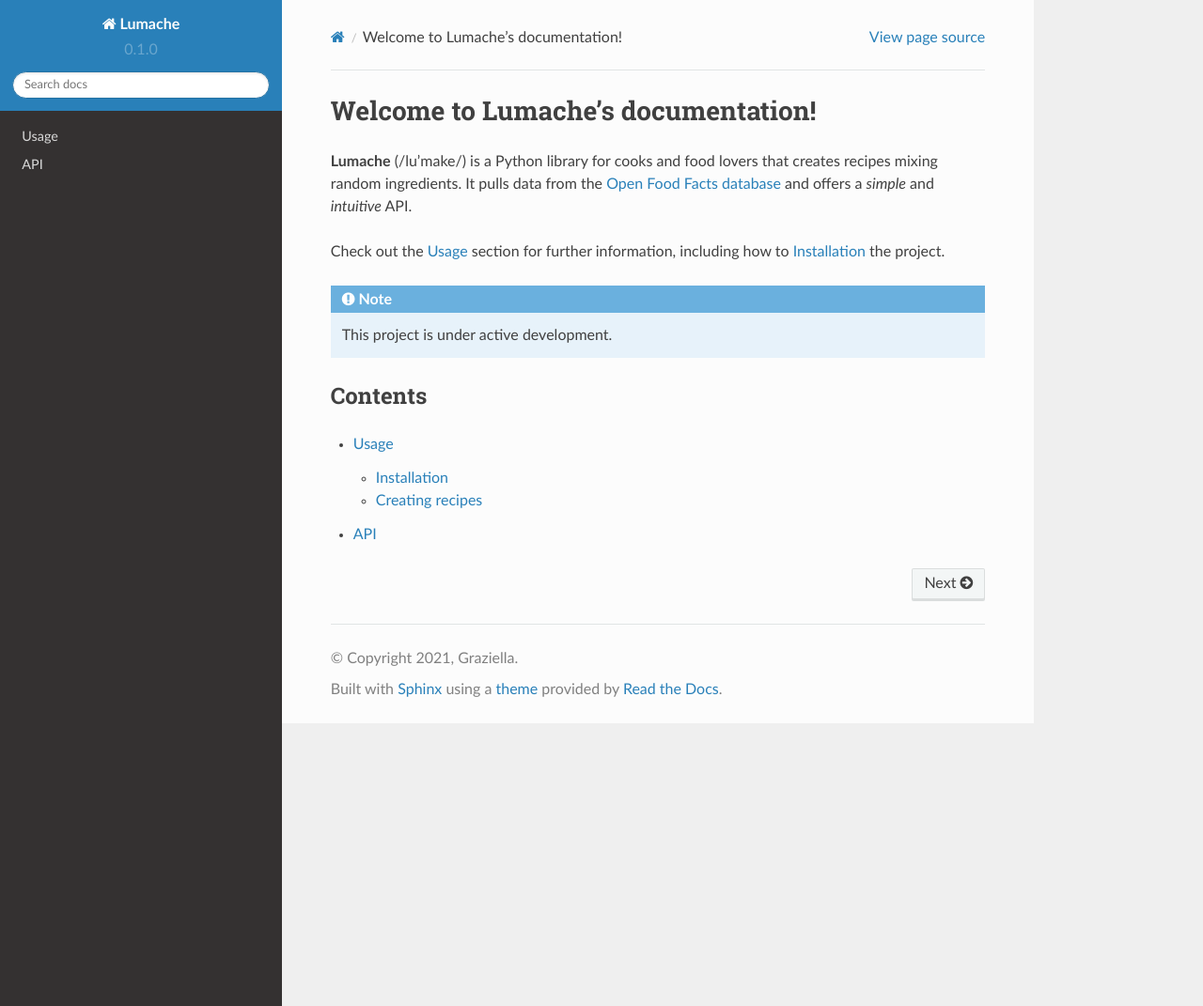
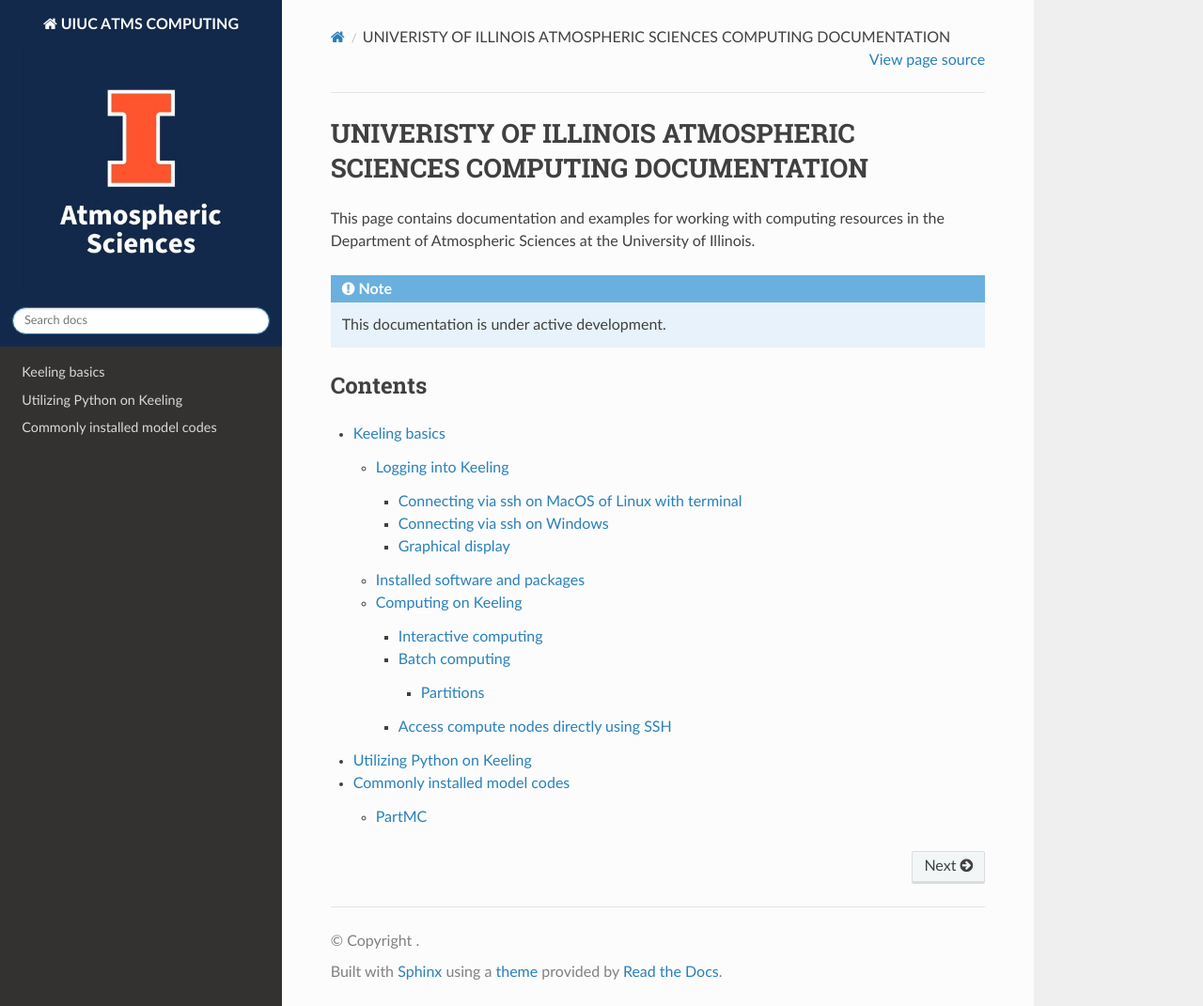
Before and after one commit to atmsillinois/uiuc-atmos-computing, a Sphinx documentation site: the page built from docs/source/index.rst, in a window 1280 px wide and 1071 px high. Shown: the whole window at 94% size. Built offline with Sphinx 7.4.7 and the Read the Docs theme 2.0.0, drawn with Linux system fonts in a browser that asks for light colours.

Commit message:
adding some basic page ideas

```diff
--- /dev/null
+++ b/docs/source/basics.rst
@@ -0,0 +1,8 @@
+Getting started
+=====
+
+.. toctree::
+
+   Logging into Keeling <ssh>
+   Installed software and packages <modules>
+   Computing on Keeling <batch>
--- /dev/null
+++ b/docs/source/batch.rst
@@ -0,0 +1,90 @@
+Accessing compute nodes
+=====
+
+The login node of Keeling is useful for lightweight computing that requires not a lot of memory
+and not a large number of cores. Programs that require large amounts of memory or CPUs will be
+killed if run on the head node.
+
+To avoid this issue, users must access the compute nodes. This can be done in two ways,
+interactively or using the batch system which uses SLURM. https://slurm.schedmd.com/
+
+Interactive computing
+---------------
+
+Compute
+
+Batch computing
+---------------
+
+The login node of Keeling is useful for lightweight computing that requires not a lot of memory
+and not a large number of cores. Programs that require large amounts of memory or CPUs will be
+killed if run on the head node.
+
+
+
+It can also be used to launch interactive or non-interactive batch jobs using the cluster’s scheduler slurm. Keeling is a shared resource and is monitored for abuse. CPU or memory intensive jobs will be automatically killed - these should be run on compute nodes to maintain system stability.
+
+Example scripts:::
+
+    Script here
+
+TODO: Specifics of what options mean
+
+| Option      | Description |
+| :---        |    :----:   |
+| Header      | Title       |
+| Paragraph   | Text        |
+
+
+Helpful SLURM command line options:
+
+| Command      | Description |
+| :---        |    :----:   |
+| sinfo       |             |
+| squeue      |             |
+| scancel     |             |
+| sshare      |             |
+| sacct       |             |
+
+Partitions
+______________
+
+Keeling consists of different partitions that you may submit your job to depending on your computing needs.
+
++-------------+------------------------+--------------------+
+| Option      | Description            | Max wall clock time|
++-------------+------------------------+--------------------+
+| node        | Single node            | 10 days            |
++-------------+------------------------+--------------------+
+| sesempi     | MinNodes=2 MaxNodes=8  | 7 days             |
++-------------+------------------------+--------------------+
+| sesebig     | MinNodes=9 MaxNodes=32 | 2 days             |
++-------------+------------------------+--------------------+
+| gpu         |        Access GPU      | 7 days             |
++-------------+------------------------+--------------------+
+
+Compute node details:
+
+| Name        | Description |
+| :---        |    :----:   |
+| a           |           |
+| b           |           |
+| c           |           |
+| d           |           |
+| e           |           |
+| f           |           |
+| g           |           |
+
+Access compute nodes directly using SSH
+---------------
+
+This is not allowed except for monitoring already running jobs. However if you
+need to monitor a job, you may access the specific compute node by first
+identifying the node your job is running on by::
+
+    squeue -u $USER
+
+which will list all your current running and queued jobs.
+You may then `ssh` directly into that node by the following::
+
+    ssh keeling-<node letter and number>
--- /dev/null
+++ b/docs/source/codes.rst
@@ -0,0 +1,7 @@
+Installation of models on Keeling
+======
+
+Models that have been configured and installed on Keeling
+
+.. toctree::
+   PartMC <partmc>
--- a/docs/source/conf.py
+++ b/docs/source/conf.py
@@ -2,12 +2,12 @@
 
 # -- Project information
 
-project = 'Lumache'
-copyright = '2021, Graziella'
-author = 'Graziella'
+project = 'UIUC ATMS COMPUTING'
+#copyright = '2021, Graziella'
+#author = 'Graziella'
 
-release = '0.1'
-version = '0.1.0'
+#release = '0.1'
+#version = '0.1.0'
 
 # -- General configuration
 
@@ -17,6 +17,7 @@
     'sphinx.ext.autodoc',
     'sphinx.ext.autosummary',
     'sphinx.ext.intersphinx',
+    'sphinx.ext.todo',
 ]
 
 intersphinx_mapping = {
@@ -30,6 +31,21 @@
 # -- Options for HTML output
 
 html_theme = 'sphinx_rtd_theme'
-
+html_logo =  'ATMS_UIUC.jpg'
+#html_logo = 'ATMS_Illinois.png'
 # -- Options for EPUB output
 epub_show_urls = 'footnote'
+todo_include_todos = True
+
+html_theme_options = {
+    'prev_next_buttons_location': 'bottom',
+    'style_external_links': False,
+    'vcs_pageview_mode': '',
+    'style_nav_header_background': '#13294B',
+    # Toc options
+    'collapse_navigation': True,
+    'sticky_navigation': True,
+    'navigation_depth': 4,
+    'includehidden': True,
+    'titles_only': False
+}
--- a/docs/source/index.rst
+++ b/docs/source/index.rst
@@ -1,22 +1,18 @@
-Welcome to Lumache's documentation!
+UNIVERISTY OF ILLINOIS ATMOSPHERIC SCIENCES COMPUTING DOCUMENTATION
 ===================================
 
-**Lumache** (/lu'make/) is a Python library for cooks and food lovers
-that creates recipes mixing random ingredients.
-It pulls data from the `Open Food Facts database <https://world.openfoodfacts.org/>`_
-and offers a *simple* and *intuitive* API.
-
-Check out the :doc:`usage` section for further information, including
-how to :ref:`installation` the project.
+This page contains documentation and examples for working with computing resources in the
+Department of Atmospheric Sciences at the University of Illinois.
 
 .. note::
 
-   This project is under active development.
+   This documentation is under active development.
 
 Contents
 --------
 
 .. toctree::
 
-   usage
-   api
+   Keeling basics <basics>
+   Utilizing Python on Keeling <python>
+   Commonly installed model codes <codes>
--- /dev/null
+++ b/docs/source/modules.rst
@@ -0,0 +1,2 @@
+Using Modules
+=====
--- /dev/null
+++ b/docs/source/partmc.rst
@@ -0,0 +1,65 @@
+PartMC
+======
+
+PartMC: Particle-resolved Monte Carlo code for atmospheric aerosol simulation
+
+**Source:** <https://github.com/compdyn/partmc>
+
+**Homepage:** <http://lagrange.mechse.illinois.edu/partmc/>
+
+
+To build PartMC on Keeling, first load the required modules::
+
+    module load gnu/gnu-9.3.0
+    module load gnu/netcdf4-4.7.4-gnu-9.3.0
+    module load gnu/openmpi-3.1.6-gnu-9.3.0
+
+So Keeling finds the right compilers::
+
+   export FC=gfortran
+   export CC=gcc
+
+Get the PartMC code from github::
+
+    git clone https://github.com/compdyn/partmc.git
+
+Make the build directory::
+
+    mkdir build
+
+Change into the build directory::
+
+    cd build
+
+To set the NetCDF path::
+
+    nc-config --prefix
+
+And set ``NETCDF_HOME`` to that value with the following::
+
+    export NETCDF_HOME=/sw/netcdf4-4.7.4-gnu-9.3.0
+
+If you compiled MOSAIC, set the ``MOSAIC_HOME`` as::
+
+    export MOSAIC_HOME=<where ever you installed it>
+
+If you compiled CAMP, set the ``CAMP_HOME`` as::
+
+    export CAMP_HOME=<where ever you installed it>
+
+ccmake is used to configure the code::
+
+    ccmake3 ..
+
+When in the menu, Press ``[c]`` to configure.
+
+Turn on MOSAIC (or other options) as desired.
+
+When done configuring, Press ``[c]`` to configure again.
+
+Press ``[g]`` to generate.
+
+Then::
+
+    make
+    make test
--- /dev/null
+++ b/docs/source/python.rst
@@ -0,0 +1,2 @@
+Utilizing Python on Keeling
+======
--- /dev/null
+++ b/docs/source/ssh.rst
@@ -0,0 +1,32 @@
+Access Keeling via ssh
+=======
+
+Keeling is the ATMS computing cluster that can be used for computing work.
+When connecting off campus, the VPN must be used. Information on the CISCO
+AnyConnect Virtual Private Network (VPN) is available
+`here <https://techservices.illinois.edu/vpn-essentials/>`_.
+
+The hostname for keeling is::
+
+    keeling.earth.illinois.edu
+
+Connecting via ssh on MacOS of Linux with terminal
+---------------
+
+Using the terminal, you can connect to keeling by::
+
+    ssh -Y netID@keeling.earth.illinois.edu
+
+Connecting via ssh on Windows
+---------------
+
+.. todo:: Do people use Putty still? `here <https://www.chiark.greenend.org.uk/~sgtatham/putty/latest.html>`_
+
+Graphical display
+---------------
+
+In order to use a graphical display on Keeling, you must enable X Windows forwarding.
+On MacOS, this requires XQuartz - an open-source project to develop X Window System.
+Information regarding XQuartz can be found `here <https://www.xquartz.org/>`_.
+
+.. todo:: What do people use on Windows? Xming `here <https://sourceforge.net/projects/xming/>`_?
```
Also changed, not shown: docs/source/wrf.rst (added, +8 -0 lines), docs/source/ATMS_Illinois.png (added), docs/source/ATMS_UIUC.jpg (added).
